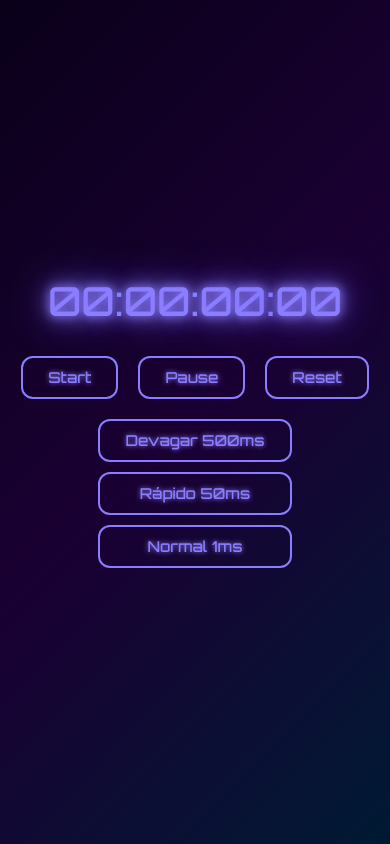
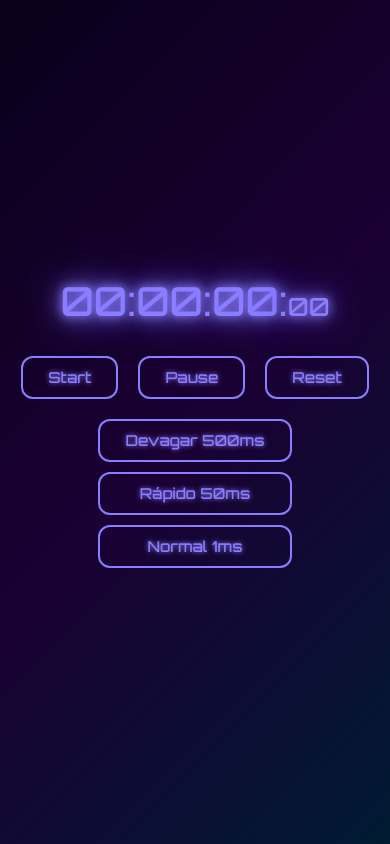
Before and after one commit to LuccasDutraF/Cronometro-Digital, a plain HTML site: page index.html in a window 390 px wide. Both pictures are taken after a click on the button "Reset". Drawn offline with Linux system fonts and the light colour scheme.

Commit message:
corrigindo erro de codigo na responsividade

```diff
--- a/script.js
+++ b/script.js
@@ -9,7 +9,7 @@ let number = 0
 let cron;
 const contagem = document.querySelector(".main-time");
 const milissegundosspan = document.querySelector(".milliseconds")
-let currentInterval = 1000;
+let currentInterval = 10.50;
 
 function SetIntervalConfigs() {
 
@@ -46,7 +46,7 @@ function resetCronometer(){
     number = 0
     contagem.textContent = "00:00:00";
     milissegundosspan.textContent = "00";
-    currentInterval = 1000;
+    currentInterval = 10.50;
 }
 
 function AumentarVelocidade(velocidade){
--- a/style.css
+++ b/style.css
@@ -71,6 +71,10 @@ box-shadow: 0 0 15px #8a7dff;
             font-size: 40px;
     }
 
+    .milliseconds{
+    font-size: 25px;
+    }
+
     button{
             font-size: 15px;
     }
```
